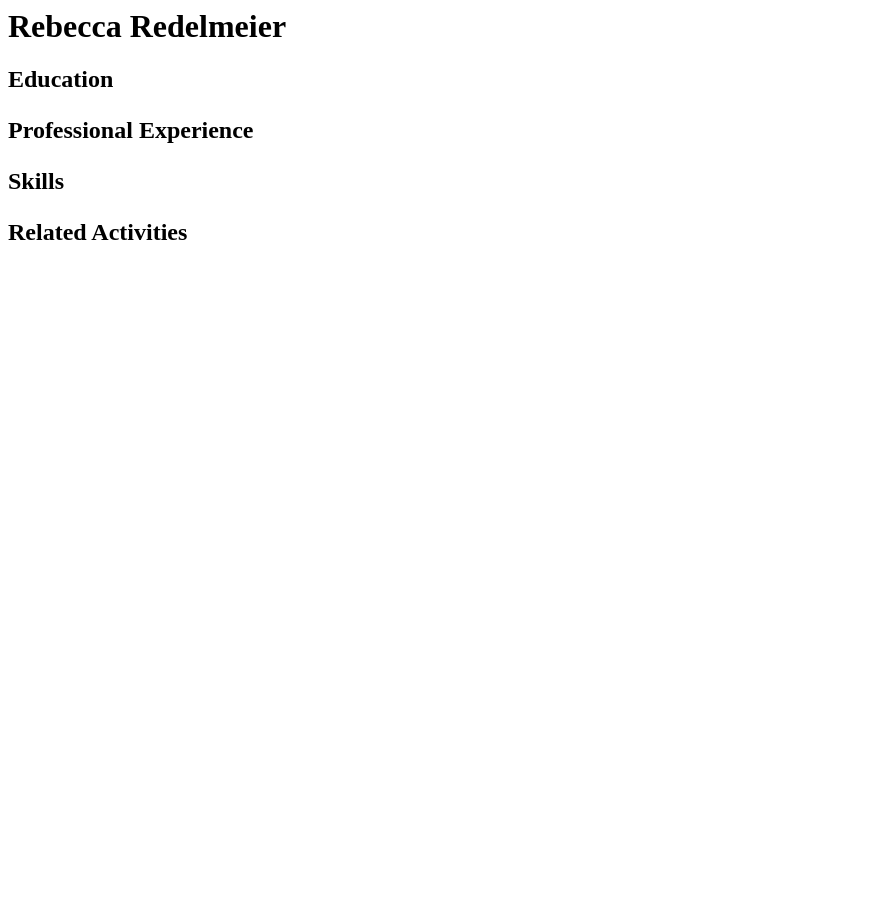
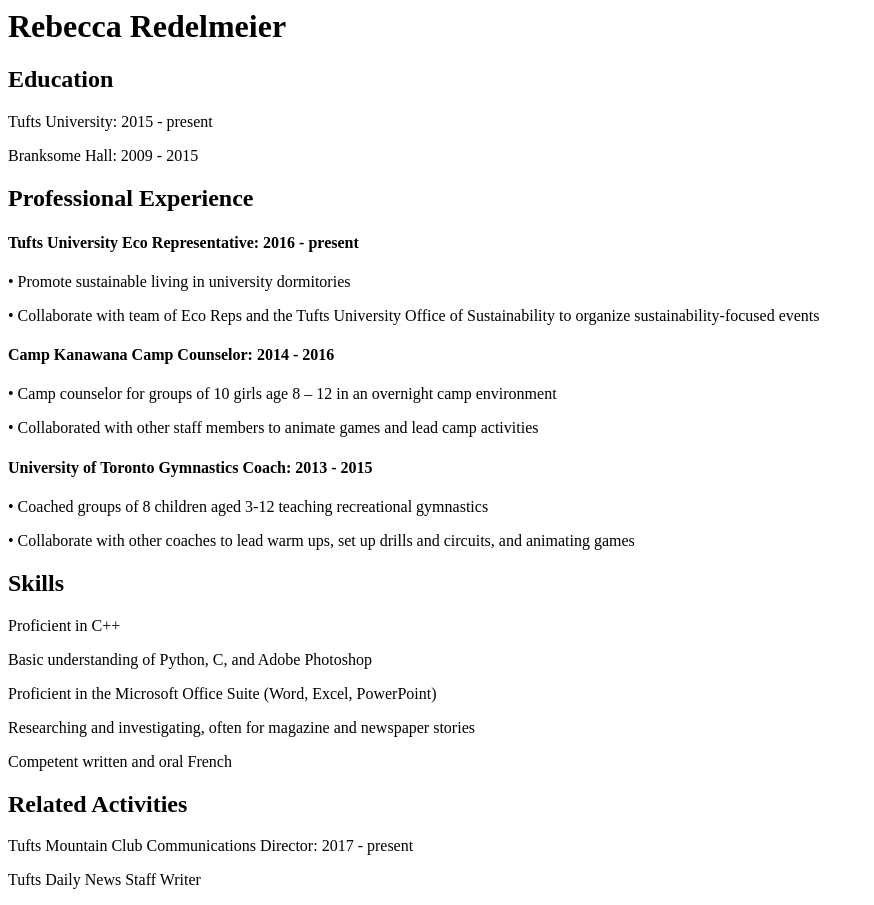
Before and after one commit to rebeccaredelmeier/REBECCAREDELMEIER.github.io, a plain HTML site: page resume.html in a window 1280 px wide. Shown: the whole page, without its empty margins (0-874 px from the left). Before the commit the page ends 800 px from the top, so only its background shows below. Drawn offline with Linux system fonts and the light colour scheme.

Commit message:
completed resume

```diff
--- a/resume.html
+++ b/resume.html
@@ -6,11 +6,39 @@
 
 <body>
 <!--contents of page goes here -->
-<h1> Rebecca Redelmeier </h2>
-<p> <h2> Education <h2> <p>
-<p> <h2> Professional Experience <h2> <p>
-<p> <h2> Skills <h2> <p>
-<p> <h2> Related Activities <h2> <p>
+<h1> Rebecca Redelmeier </h1>
+<p> <h2> Education </h2> </p>
+<p> Tufts University: 2015 - present </p>
+<p> Branksome Hall: 2009 - 2015 </p>
+<p> </p>
+
+<p> <h2> Professional Experience </h2> </p>
+<p> <h4> Tufts University Eco Representative: 2016 - present </h4> </p>
+<p> • Promote sustainable living in university dormitories </p>
+<p> • Collaborate with team of Eco Reps and the Tufts University Office of
+	Sustainability to organize sustainability-focused events </p>
+
+<p> <h4> Camp Kanawana Camp Counselor: 2014 - 2016 </h4> </p>
+<p> • Camp counselor for groups of 10 girls age 8 – 12 in an overnight camp environment </p>
+<p> • Collaborated with other staff members to animate games and lead camp activities </p>
+
+<p> <h4> University of Toronto Gymnastics Coach: 2013 - 2015 </h4> </p>
+<p> • Coached groups of 8 children aged 3-12 teaching recreational gymnastics </p>
+<p> • Collaborate with other coaches to lead warm ups, set up drills and circuits, and animating games </p>
+<p> </p>
+
+<p> <h2> Skills </h2> </p>
+<p> Proficient in C++ </p>
+<p> Basic understanding of Python, C, and Adobe Photoshop </p>
+<p> Proficient in the Microsoft Office Suite (Word, Excel, PowerPoint) </p>
+<p> Researching and investigating, often for magazine and newspaper stories </p>
+<p> Competent written and oral French </p>
+
+<p> <h2> Related Activities </h2> </p>
+<p> Tufts Mountain Club Communications Director: 2017 - present </p>
+<p> Tufts Daily News Staff Writer </p>
+
+<p> </p>
 
 </body>
 
```
